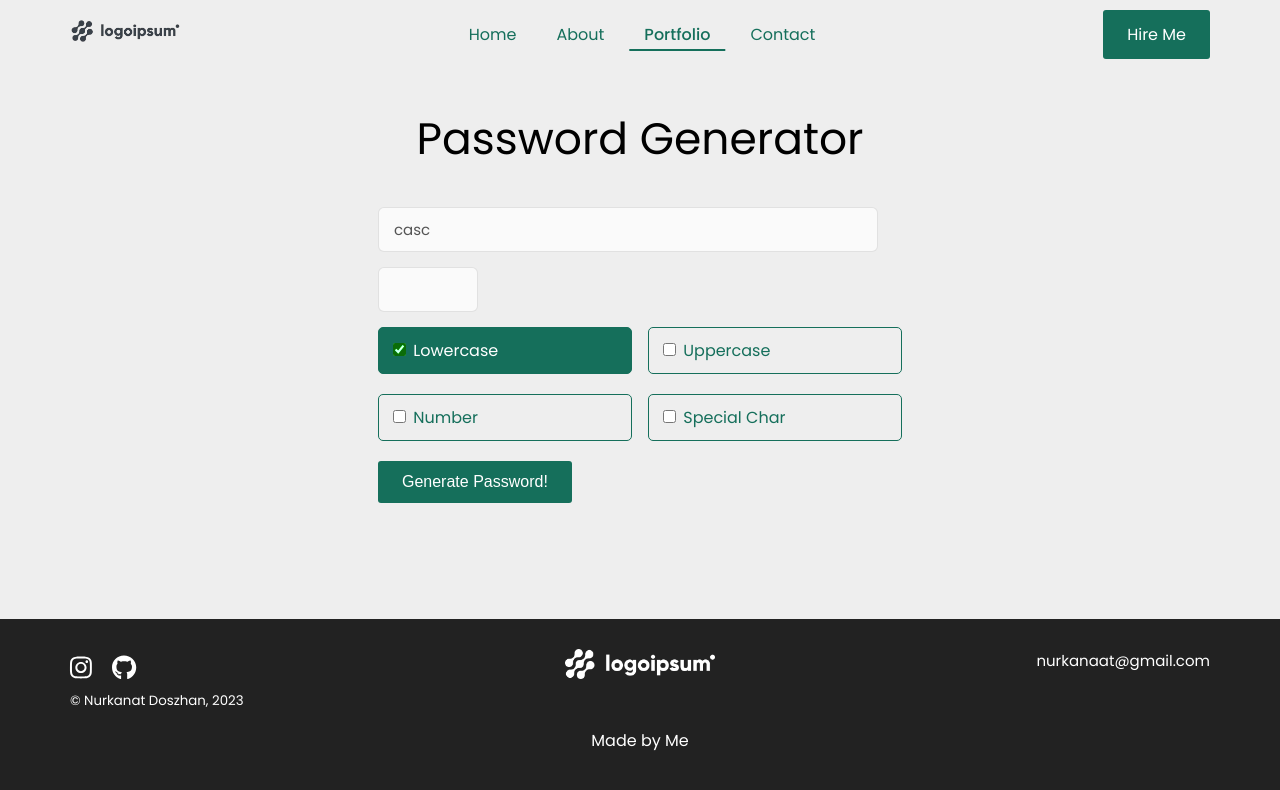
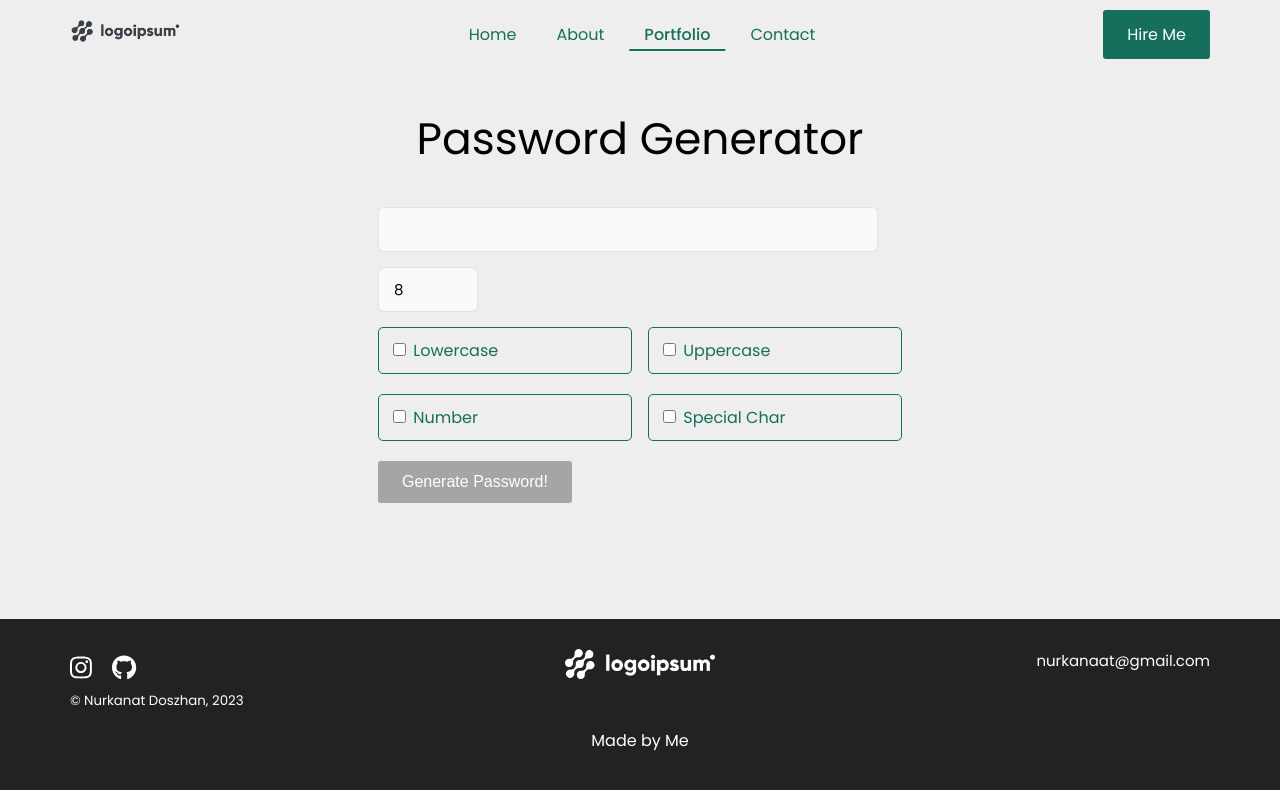
Before and after one commit to nurkanat-doszhan/portfolio, a React (Create React App) app: page /portfolio/pass-generator in a window 1280 px wide. Shown: the top 790 px of the page. Built offline with nearby package versions, Linux system fonts and the light colour scheme; the HTML template or start-up script is replaced by a standard one.

Commit message:
Рабочий генератор. Нужно сделать кол-во символов

```diff
--- a/src/pages/projects/PassGenerator.js
+++ b/src/pages/projects/PassGenerator.js
@@ -1,21 +1,16 @@
-import { useParams } from "react-router-dom";
 import app from '../../App.module.scss';
 import style from '../projects/PassGenerator.module.scss';
 import { useState } from "react";
 
 const PassGenerator = () => {
-  // console.log(useParams());
-  const [password, setPassword] = useState("casc");
-  const [lc, setLc] = useState(true);
+  const [password, setPassword] = useState('');
+  const [passLength, setPassLength] = useState(8);
+  const [lc, setLc] = useState(false);
   const [uc, setUc] = useState(false);
   const [num, setNum] = useState(false);
   const [sc, setSc] = useState(false);
 
   const toggleCheck = (ch) => {
-    // if (!lc || !uc || !num || !sc) {
-    //   break;
-    // }
-
     switch(ch) {
       case 'lc': setLc(!lc); break;
       case 'uc': setUc(!uc); break;
@@ -23,8 +18,19 @@ const PassGenerator = () => {
       case 'sc': setSc(!sc); break;
     }
   };
+
   const generatePassword = () => {
-    setPassword('jfjfjiisis')
+    let regLc = 'abcdefghijklmnopqrstuvwxyz';
+    let regUc = 'ABCDEFGHIJKLMNOPQRSTUVWXYZ';
+    let regNum = '0123456789';
+    let regSc = '~!@#$%^&*()_+=-|.<>[]{}';
+    let empty = ''
+
+    if (lc) { empty += regLc[Math.floor(Math.random() * regLc.length)]; }
+    if (uc) { empty += regUc[Math.floor(Math.random() * regUc.length)]; }
+    if (num) { empty += regNum[Math.floor(Math.random() * regNum.length)]; }
+    if (sc) { empty += regSc[Math.floor(Math.random() * regSc.length)]; }
+    setPassword(empty)
   }
   return (
     <>
@@ -35,23 +41,23 @@ const PassGenerator = () => {
             <div className={style.flex}>
               <div className={style.params}>
                 <input type="text" id="length" name="length" value={password} disabled />
-                <input type="number" min={8} max={16} />
+                <input type="number" value={passLength} min={8} max={16} />
               </div>
               <div className={style.params}>
                 <label htmlFor="lc" className={lc ? style.active : ''}>
-                  <input id="lc" type="checkbox" checked={lc} onClick={() => toggleCheck('lc')}/> Lowercase
+                  <input id="lc" type="checkbox" checked={lc} readOnly onClick={() => toggleCheck('lc')}/> Lowercase
                 </label>
                 <label htmlFor="uc" className={uc ? style.active : ''}>
-                  <input id="uc" type="checkbox" checked={uc} onClick={() => toggleCheck('uc')}/> Uppercase
+                  <input id="uc" type="checkbox" checked={uc} readOnly onClick={() => toggleCheck('uc')}/> Uppercase
                 </label>
                 <label htmlFor="num" className={num ? style.active : ''}>
-                  <input id="num" type="checkbox" checked={num} onClick={() => toggleCheck('num')}/> Number
+                  <input id="num" type="checkbox" checked={num} readOnly onClick={() => toggleCheck('num')}/> Number
                 </label>
                 <label htmlFor="sc" className={sc ? style.active : ''}>
-                  <input id="sc" type="checkbox" checked={sc} onClick={() => toggleCheck('sc')}/> Special Char
+                  <input id="sc" type="checkbox" checked={sc} readOnly onClick={() => toggleCheck('sc')}/> Special Char
                 </label>
               </div>
-              <button className={`${app.btn} ${style.btn}`} onClick={() => generatePassword()}>Generate Password!</button>
+              <button className={`${app.btn} ${style.btn}`} onClick={() => generatePassword()} disabled={ !lc && !uc && !num && !sc ? true : false }>Generate Password!</button>
             </div>
           </div>
         </div>
```
